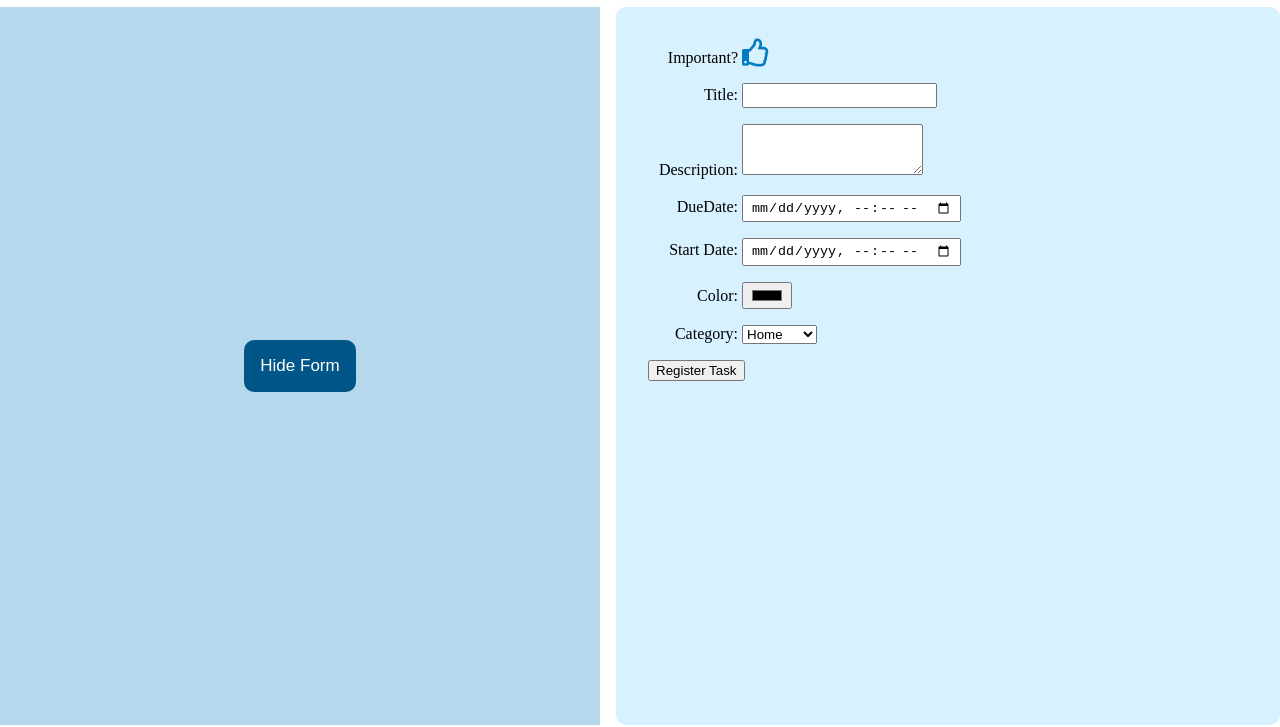
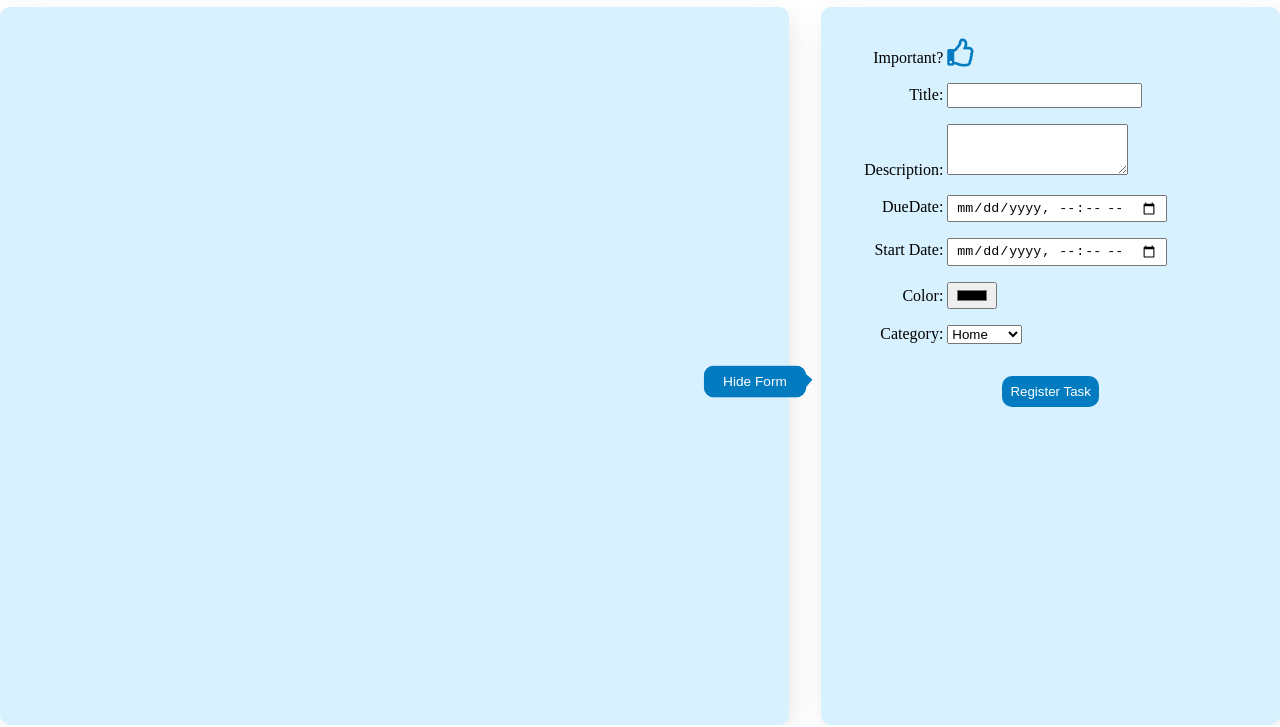
Before and after one commit to leoMirandaa/task-manager, a plain HTML site: page index.html in a window 1280 px wide. Shown: the part 73-800 px from the top of the page. Drawn offline with nearby package versions, Linux system fonts and the light colour scheme.

Commit message:
First Commit

```diff
--- a/index.html
+++ b/index.html
@@ -60,8 +60,8 @@
           </select>
         </div>
 
-        <div class="control">
-          <button>Register Task</button>
+        <div class="btn control">
+          <button class="btn-register">Register Task</button>
         </div>
       </section>
     </main>
--- a/scripts/main.js
+++ b/scripts/main.js
@@ -23,12 +23,19 @@ function toggleImportance() {
 
 function toggleVisibility() {
   if(isPanelVisible) {
-    $("#form").css({display: 'none'})
+    // $("#form").css({display: 'none'})
+    $("#form").removeClass("show-form")
+    $("#form").addClass("hide-form")
+
     $("#btnVisibility").text("Show Form")
     isPanelVisible = false
   }
   else {
-    $("#form").css({display: 'block'})
+    // $("#form").css({display: 'block'})
+
+    $("#form").removeClass("hide-form")
+    $("#form").addClass("show-form")
+
     $("#btnVisibility").text("Hide Form")
 
     isPanelVisible = true
--- a/styles/app.css
+++ b/styles/app.css
@@ -2,39 +2,63 @@ html,
 body {
   margin: 0;
   padding: 0;
+  overflow: hidden;
 }
 
 h1 {
-  color: rgb(3, 123, 192);
-  /* background: red; */
+  color: grey;
   text-align: center;
 }
 
 h1 span {
-  color: grey;
+  color: rgb(3, 123, 192);
 }
 
 main {
   display: flex;
+  column-gap: 2rem;
   /* flex-direction: row-reverse; */
 }
 
 #sect-list {
-  flex: 1;
-  background-color: rgb(182, 216, 236);
+  flex: 2;
+  background-color: rgb(215, 241, 255);
+  /* background-color: rgb(233, 233, 233); */
   min-height: 200px;
   height: calc(100vh - 38px - 44px);
-  display: flex;
+  /* display: flex;
   justify-content: center;
-  align-items: center;
+  align-items: center; */
+  border-radius: 10px;
+  box-shadow: 4px 8px 30px -5px rgb(0, 0, 0, 0.13);
 }
 
 #form {
   flex: 1;
   background-color: rgb(215, 241, 255);
   border-radius: 10px;
-  margin-left: 1rem;
+  /* margin-left: 1rem; */
   padding: 2rem;
+  box-shadow: 4px 8px 30px -5px rgb(0, 0, 0, 0.13);
+}
+
+div.btn {
+  text-align: center;
+  margin-top: 2rem;
+  /* background: rgb(162, 131, 131); */
+}
+.btn-register {
+  background: rgb(3, 123, 192);
+  cursor: pointer;
+  padding: .5rem;
+  border-radius: 10px;
+  border: none;
+  color: white;
+  transition: 0.1s ease-in-out;
+}
+
+.btn-register:hover {
+  background: rgb(0, 86, 136);
 }
 
 .control {
@@ -70,27 +94,69 @@ main {
   color: rgb(0, 86, 136);
 }
 
+section#form{
+  transition: all .7s ease-out;
+}
+
+.hide-form {
+  position: relative;
+  left: 726px;
+}
+
+.show-form {
+  position: relative;
+  left: 0;
+}
+
+/* Button show/hide */
+main section#sect-list {
+  position: relative;
+}
+
+button#btnVisibility {
+  position: absolute;
+  top: 50%;
+  right: -2%;
+  z-index: 1;
+}
+
 #btnVisibility {
-  background: rgb(0, 86, 136);
-  color: white;
-  padding: 1rem;
+  animation: grow infinite 0.8s linear alternate;
+  background: rgb(3, 123, 192);
   border-radius: 10px;
   border: none;
-  transition: 0.2s ease-in-out;
+  color: white;
   cursor: pointer;
-  animation: grow infinite 0.8s linear alternate;
+  padding: .5rem;
+  transition: 0.1s ease-in-out;
+  width: 100px;
+
 }
 
+#btnVisibility::before {
+  content: "";
+  top: 23%;
+  right: -3%;
+  height: 15px;
+  width: 15px;
+  background: rgb(3, 123, 192);
+  transform: rotate(-50deg);
+  position: absolute;
+  transition: 0.1s ease-in-out;
+}
+
+#btnVisibility:hover::before,
 #btnVisibility:hover {
   background: rgb(0, 86, 136);
-  color: white;
 }
 
 @keyframes grow {
   from {
-    font-size: 16px;
+    transform: scale(1);
   }
+
   to {
-    font-size: 20px;
+    transform: scale(1.1);
   }
 }
+/* ----------------- */
```
